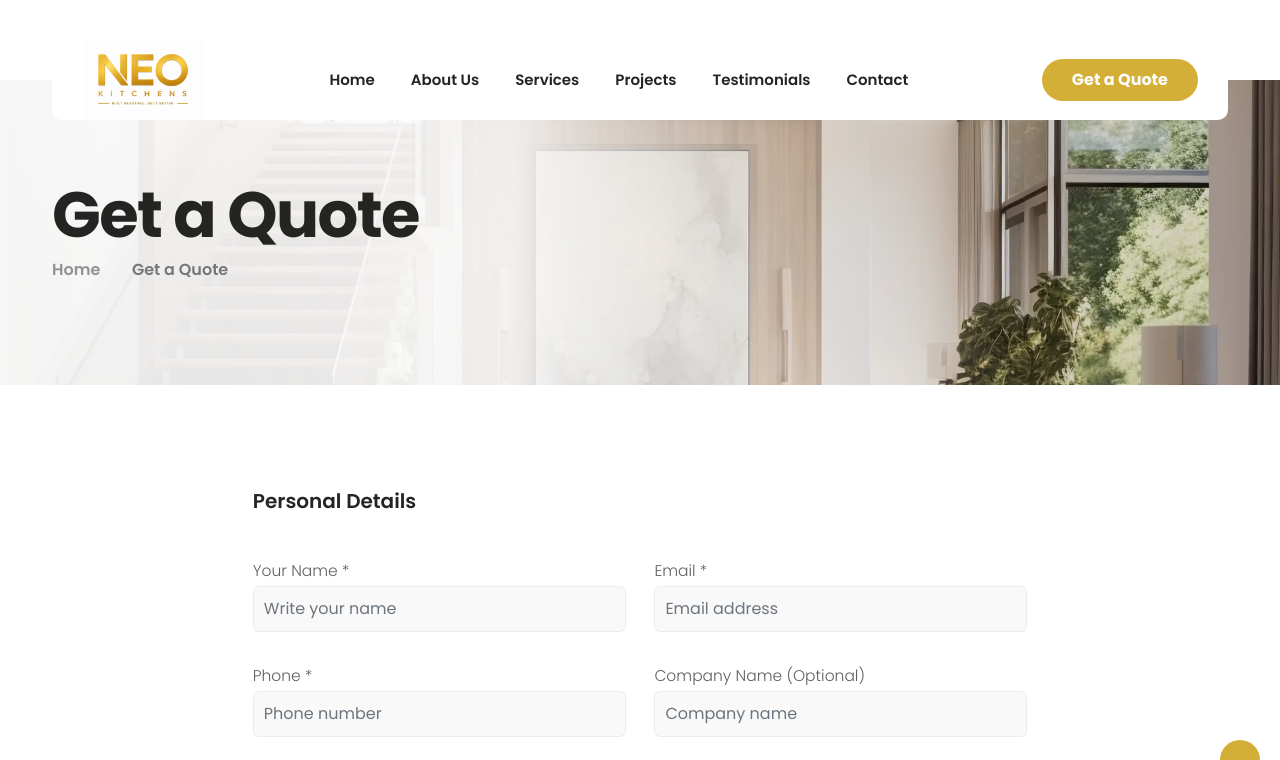
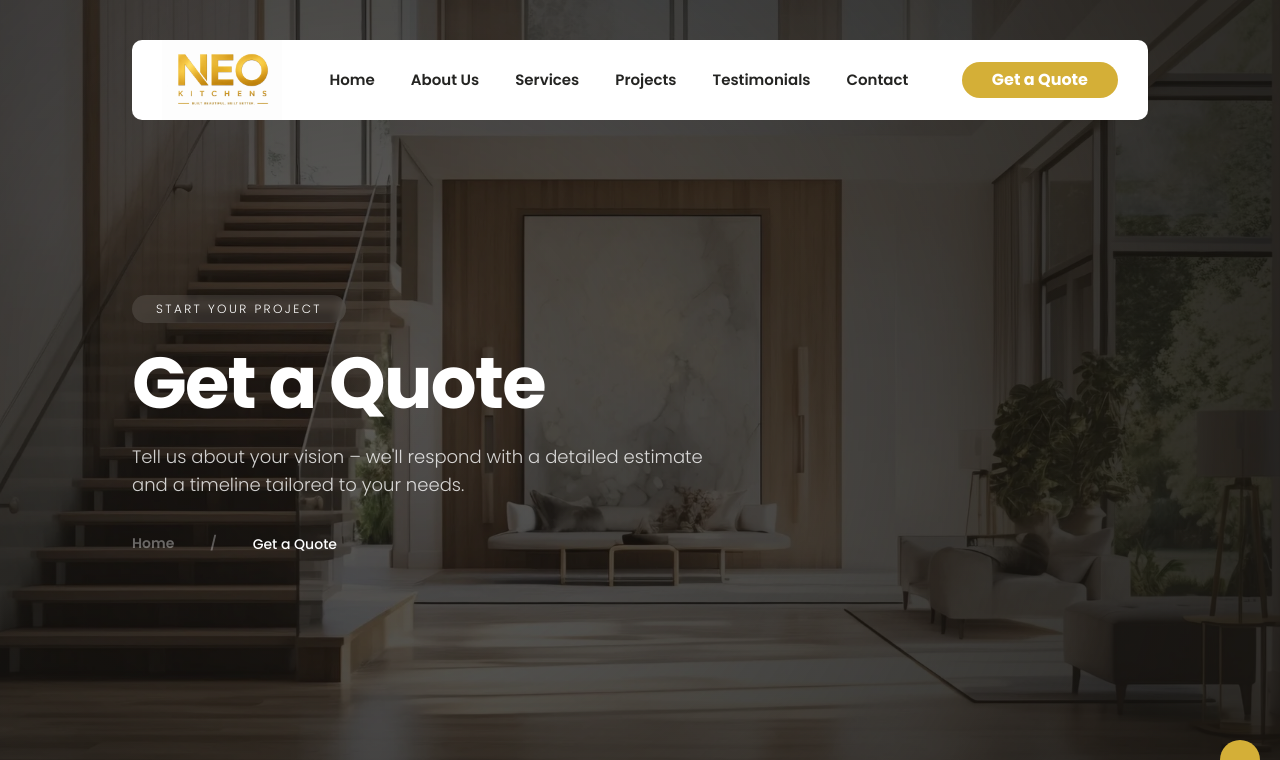
Before and after one commit to BoomeshKS/NEO-Kitchens, a plain HTML site: page get-a-quote.html in a window 1280 px wide. Shown: the top 760 px of the page. Drawn offline with nearby package versions, Linux system fonts and the light colour scheme; a web font is replaced by a local one.

Commit message:
Code Edited

```diff
--- a/css/services.css
+++ b/css/services.css
@@ -936,7 +936,7 @@
     }
 
     #start-your-project{
-        margin-top: 100vh !important;
+        margin-top: 90vh !important;
     }
 
 
--- a/get-a-quote.html
+++ b/get-a-quote.html
@@ -1,24 +1,73 @@
 <!DOCTYPE html>
 <html lang="en">
 
-
 <head>
-    <title>NEO Kitchens</title>
+    <title>NEO Kitchens · Get a Quote</title>
     <link rel="icon" href="images/icon.webp" type="image/gif" sizes="16x16">
     <meta content="text/html;charset=utf-8" http-equiv="Content-Type">
-    <meta content="width=device-width, initial-scale=1.0" name="viewport" >
+    <meta content="width=device-width, initial-scale=1.0" name="viewport">
     <meta content="" name="keywords">
-    <meta content="" name="author" >
+    <meta content="" name="author">
     <!-- CSS Files
     ================================================== -->
     <link href="css/bootstrap.min.css" rel="stylesheet" type="text/css" id="bootstrap">
-    <link href="css/plugins.css" rel="stylesheet" type="text/css" >
-    <link href="css/swiper.css" rel="stylesheet" type="text/css" >
-    <link href="css/style.css" rel="stylesheet" type="text/css" >
-    <link href="css/coloring.css" rel="stylesheet" type="text/css" >
+    <link href="css/plugins.css" rel="stylesheet" type="text/css">
+    <link href="css/swiper.css" rel="stylesheet" type="text/css">
+    <link href="css/style.css" rel="stylesheet" type="text/css">
+    <link href="css/coloring.css" rel="stylesheet" type="text/css">
     <!-- color scheme -->
-    <link id="colors" href="css/colors/scheme-01.css" rel="stylesheet" type="text/css" >
+    <link id="colors" href="css/colors/scheme-01.css" rel="stylesheet" type="text/css">
 
+    <!-- Tailwind (lightweight) for hero consistency -->
+    <script src="https://cdn.tailwindcss.com"></script>
+    <style>
+        /* keep existing styles, add hero-full from about page */
+        .hero-full {
+            min-height: 100vh;
+            display: flex;
+            align-items: center;
+            position: relative;
+            background: #1e1c18;
+            padding: 0 120px;
+        }
+        .hero-full .hero-bg {
+            position: absolute;
+            inset: 0;
+            width: 100%;
+            height: 100%;
+            object-fit: cover;
+            opacity: 0.45;
+        }
+        .hero-full .hero-overlay {
+            position: absolute;
+            inset: 0;
+            background: radial-gradient(circle at 30% 50%, rgba(0,0,0,0.25) 0%, rgba(20,18,15,0.75) 90%);
+        }
+        .hero-full .hero-content {
+            position: relative;
+            z-index: 3;
+            width: 100%;
+        }
+        .appear {
+            opacity: 0;
+            transform: translateY(30px);
+            transition: opacity 0.8s cubic-bezier(0.2, 0.9, 0.3, 1), transform 0.8s cubic-bezier(0.2, 0.9, 0.3, 1);
+        }
+        .appear.visible {
+            opacity: 1;
+            transform: translateY(0);
+        }
+        .appear-delay-1 { transition-delay: 0.05s; }
+        .appear-delay-2 { transition-delay: 0.15s; }
+        .appear-delay-3 { transition-delay: 0.25s; }
+        .appear-delay-4 { transition-delay: 0.35s; }
+        .appear-delay-5 { transition-delay: 0.45s; }
+        .text-gold { color: #c8a86e; }
+        .bg-soft-cream { background-color: #f8f5f0; }
+        /* override header padding to match about */
+        header { padding: 0 120px; }
+        @media (max-width: 992px) { header { padding: 0 20px; } .hero-full { padding: 0 20px; } }
+    </style>
 </head>
 
 <body>
@@ -33,9 +82,9 @@
                                 <!-- logo begin -->
                                 <div id="logo">
                                     <a href="index.html">
-                                        <img class="logo-main" style="width: 120px;" src="images/logo.jpeg" alt="" >
-                                        <img class="logo-scroll" src="images/logo.jpeg" alt="" >
-                                        <img class="logo-mobile" src="images/logo.jpeg" alt="" >
+                                        <img class="logo-main" style="width: 120px;" src="images/logo.jpeg" alt="">
+                                        <img class="logo-scroll" src="images/logo.jpeg" alt="">
+                                        <img class="logo-mobile" src="images/logo.jpeg" alt="">
                                     </a>
                                 </div>
                                 <!-- logo end -->
@@ -51,7 +100,6 @@
                                     <li><a class="menu-item" href="projects.html">Projects</a>
                                     </li>
                                     <li><a href="testimonials.html">Testimonials</a></li>
-
                                     <li><a class="menu-item" href="contact.html">Contact</a></li>
                                 </ul>
                                 <!-- mainmenu end -->
@@ -69,7 +117,6 @@
         </div>
     </header>
 
-
     <main>
 
         <a href="get-a-quote.html#" id="back-to-top"></a>
@@ -78,31 +125,36 @@
         <div id="de-loader"></div>
         <!-- page preloader close -->
 
-        <section class="jarallax relative overflow-hidden z-1000 mt-80">
-            <img src="images/background/3.webp" class="jarallax-img" alt="">
-            <div class="sw-overlay op-2"></div>
-            <div class="gradient-edge-start light w-40 start-40 op-9 z-2"></div>
-            <div class="abs w-40 h-100 bg-white top-0 start-0 op-9 z-2"></div>
-            <div class="container relative z-2">
-                <div class="row wow fadeInRight">
-                    <div class="col-lg-10">
-                        <h1 class="fs-sm-10vw mb-0">
+        <!-- ===== FULL-PAGE HERO (like about page) ===== -->
+        <section class="hero-full jarallax">
+            <img src="images/background/3.webp" class="hero-bg jarallax-img" alt="NEO Kitchens quote">
+            <div class="hero-overlay"></div>
+            <div class="container hero-content">
+                <div class="row">
+                    <div class="col-lg-8">
+                        <span class="inline-block bg-white/10 backdrop-blur-sm text-white text-xs tracking-[0.2em] px-4 py-1.5 rounded-full mb-4 appear appear-delay-1">START YOUR PROJECT</span>
+                        <h1 class="text-white text-5xl md:text-7xl font-bold leading-tight mb-4 appear appear-delay-2">
                             Get a Quote
                         </h1>
-
-                        <ul class="crumb">
-                            <li><a href="index.html">Home</a></li>
-                            <li class="active">Get a Quote</li>
-                        </ul>
+                        <p class="text-white/80 text-lg max-w-xl appear appear-delay-3">
+                            Tell us about your vision – we'll respond with a detailed estimate and a timeline tailored to your needs.
+                        </p>
                     </div>
                 </div>
+                <ul class="crumb flex items-center gap-2 text-white/70 text-sm mt-6 appear appear-delay-4">
+                    <li><a href="index.html" class="text-white/60 hover:text-white">Home</a></li>
+                    <li class="text-white/30">/</li>
+                    <li class="active text-white font-medium">Get a Quote</li>
+                </ul>
             </div>
         </section>
 
-        <section>
+        <!-- ===== QUOTE FORM (unchanged) ===== -->
+        <section class="bg-soft-cream py-5">
             <div class="container">
                 <div class="row g-4 justify-content-center">
                     <div class="col-lg-8">
+                        <div class="bg-white p-5 rounded-3 shadow-sm">
                             <div id="form-wrapper">
                                 <form name="estimator-form" id="estimator-form" class="position-relative z1000" action="https://www.designesia.com/themes/renovast/get-a-quote.php">
 
@@ -303,7 +355,7 @@
                                 </div>
 
                             </div>
-
+                        </div>
                     </div>
                 </div>
             </div>
@@ -393,12 +445,30 @@
             </div>
         </div>
     </footer>
+
     <!-- Javascript Files
     ================================================== -->
     <script src="js/vendors.js"></script>
     <script src="js/designesia.js"></script>
     <script src="js/validation-get-a-quote.js"></script>
 
+    <!-- Appearance effect: Intersection Observer (like about) -->
+    <script>
+        (function() {
+            const appears = document.querySelectorAll('.appear');
+            const observer = new IntersectionObserver((entries) => {
+                entries.forEach(entry => {
+                    if (entry.isIntersecting) {
+                        entry.target.classList.add('visible');
+                    }
+                });
+            }, { threshold: 0.15, rootMargin: '0px 0px -20px 0px' });
+            appears.forEach(el => observer.observe(el));
+            // also trigger for hero elements already visible
+            document.querySelectorAll('.hero-full .appear').forEach(el => el.classList.add('visible'));
+        })();
+    </script>
+
 </body>
 
 </html>
```
Also changed, not shown: css/style.css. Lines whose indentation alone changed are shown as unchanged.
